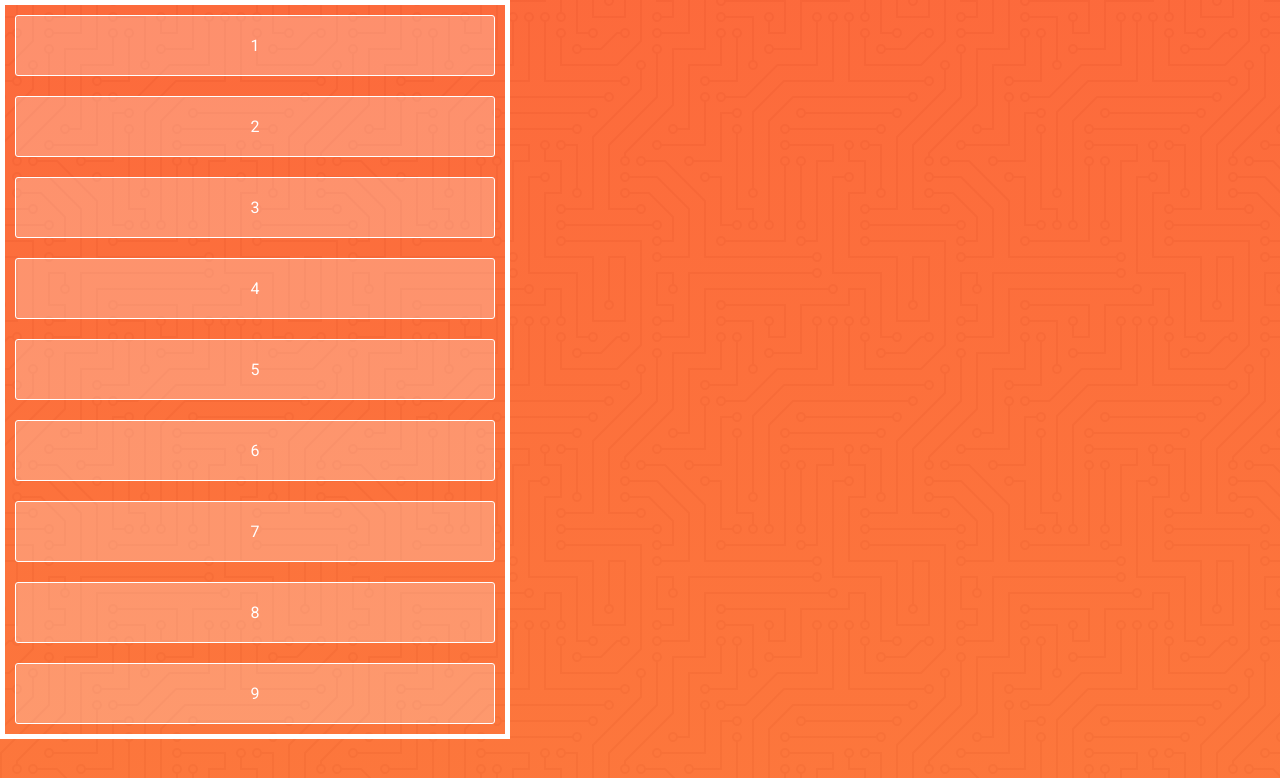
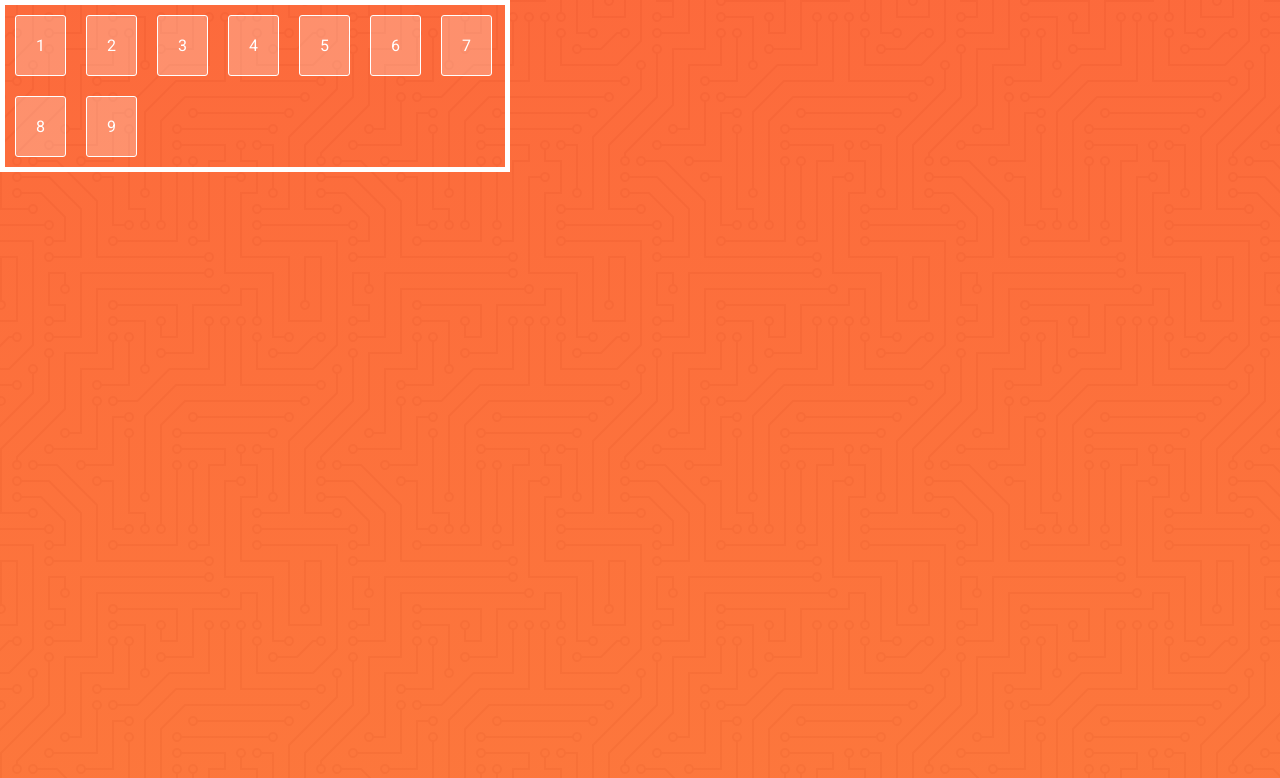
Before and after one commit to paulosales47/CursoFlexBox, an Angular app: page / in a window 1280 px wide. Shown: the top 778 px of the page. Built offline with nearby package versions, Linux system fonts and the light colour scheme.

Commit message:
Utilizando flex-flow

```diff
--- a/src/styles.scss
+++ b/src/styles.scss
@@ -30,8 +30,7 @@
 
 .container{
     display: flex;
-    flex-direction: column;
-    flex-wrap: wrap;
+    flex-flow: row wrap;
 
 
     border: 5px solid white;
```
